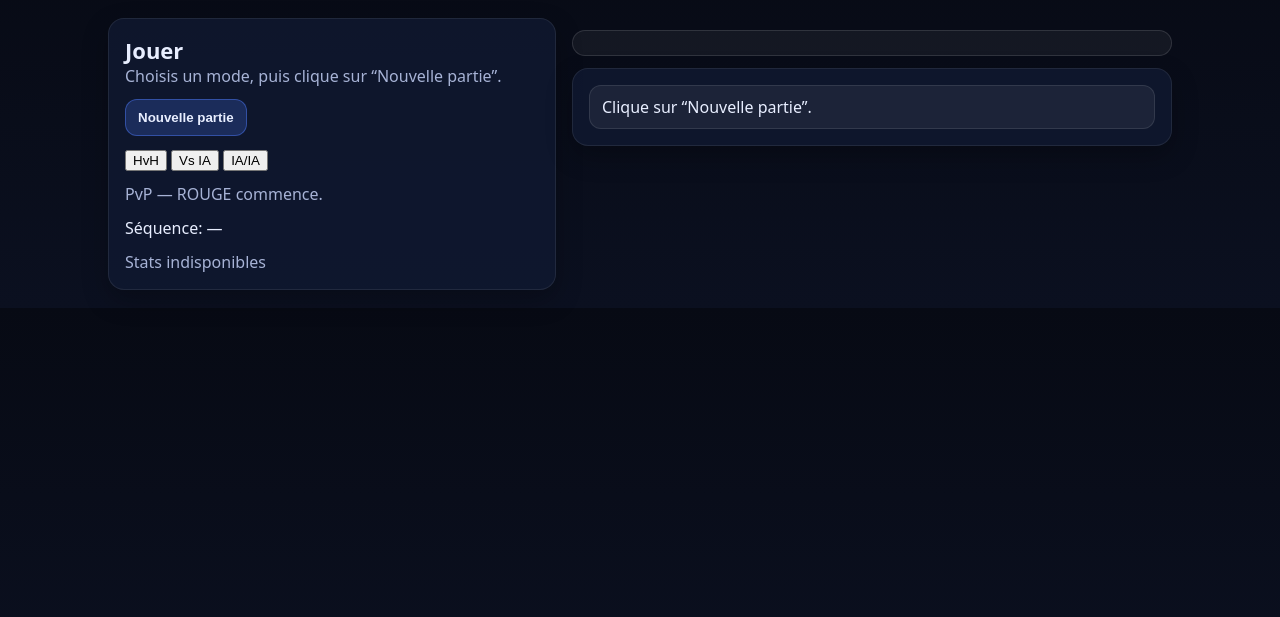
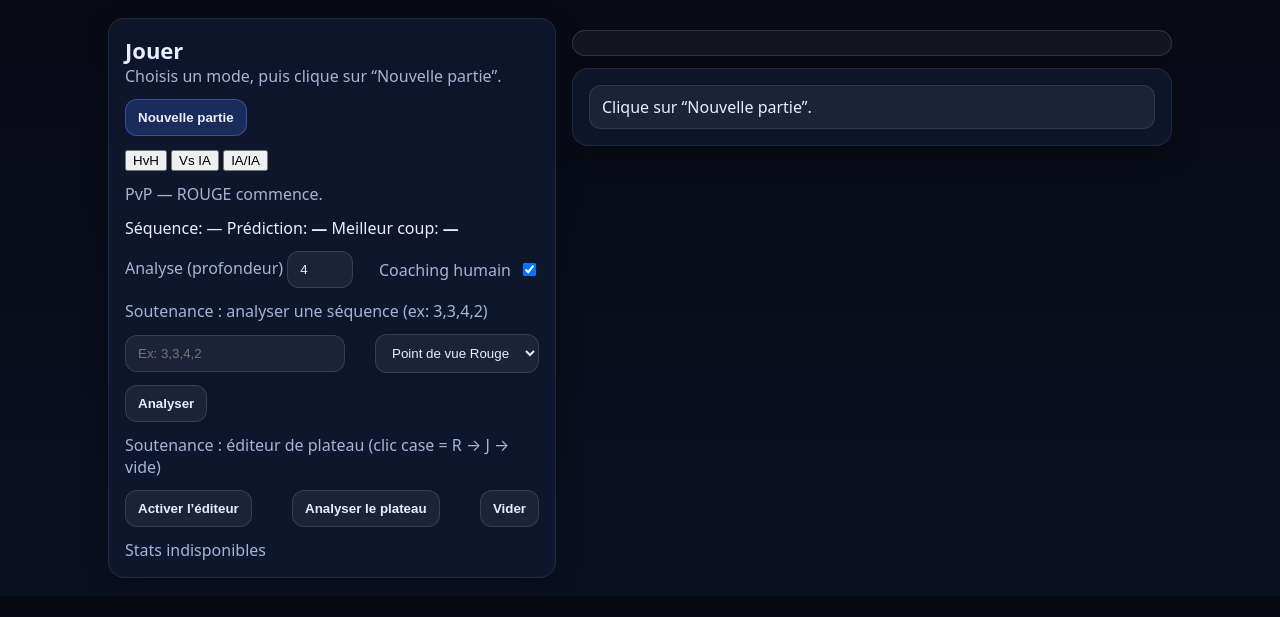
Before and after one commit to emmalclrc1/Connect4, a FastAPI app: page /play in a window 1280 px wide. Shown: the part 67-684 px from the top of the page. Run offline with FastAPI, Linux system fonts and the light colour scheme; data that the repository does not hold is empty.

Commit message:
Add coaching: weights, verdict, best move + sequence & board analyzer for demo

```diff
--- a/web/app.py
+++ b/web/app.py
@@ -4,7 +4,7 @@ import asyncio
 import time
 from contextlib import contextmanager
 from pathlib import Path
-from typing import Dict, Literal, Optional
+from typing import Dict, Literal, Optional, List, Tuple
 from uuid import uuid4
 
 from fastapi import FastAPI, Query
@@ -13,7 +13,14 @@ from fastapi.staticfiles import StaticFiles
 
 from core.config import ROUGE, JAUNE, LIGNES, COLONNES
 from core.database import db_connexion, safe_query, db_creer_partie, db_ajouter_coup
-from core.modele import creer_plateau, coup_valide, jouer_coup, changer_joueur, verifier_victoire, plateau_plein
+from core.modele import (
+    creer_plateau,
+    coup_valide,
+    jouer_coup,
+    changer_joueur,
+    verifier_victoire,
+    plateau_plein,
+)
 from core.ia import coup_aleatoire, coup_minimax
 
 ModeUI = Literal["pvp", "vsai", "iaia"]
@@ -112,7 +119,6 @@ def _db_add_move(game: dict, joueur: str, col: int):
 
 def _finish_db_game(game: dict, gagnant: Optional[str], draw: bool):
     if game.get("id_partie") is None:
-        # pas de coups => pas de partie => rien à terminer
         return
     pid = int(game["id_partie"])
     seq = ",".join(str(c) for c in game["coups"])
@@ -140,10 +146,214 @@ def _ai_choose(ai_type: AIType, plateau, joueur_ia: str, depth: int) -> Optional
         col, _ = coup_minimax(plateau, joueur_ia, profondeur=depth)
         return col
     if ai_type == "bga":
-        # fallback simple si pas de BDD d'apprentissage / pas branché ici
         col, _ = coup_minimax(plateau, joueur_ia, profondeur=max(2, min(depth, 5)))
         return col
     return None
+
+
+# -------------------------
+# ANALYSE (poids, verdict, PV)
+# -------------------------
+def _deepcopy_plateau(plateau):
+    return [row[:] for row in plateau]
+
+
+def _apply_move(plateau, col: int, joueur: str) -> Optional[Tuple[int, int]]:
+    if not coup_valide(plateau, col):
+        return None
+    row = jouer_coup(plateau, col, joueur)
+    return (row, col)
+
+
+def _verdict_from_scores(scores: dict, profondeur: int) -> str:
+    vals = [v for v in scores.values() if v is not None]
+    if not vals:
+        return "INCERTAIN"
+    best = max(vals)
+
+    if best >= 100000:
+        return "VICTOIRE"
+    if best <= -100000:
+        return "DEFAITE"
+
+    if profondeur >= 5 and abs(best) < 80:
+        return "NUL"
+
+    return "INCERTAIN"
+
+
+def _pv_find_win_line(plateau, joueur: str, profondeur: int, max_len: int = 12) -> Optional[List[int]]:
+    """
+    Retourne une ligne (PV) sous forme d'une liste de colonnes.
+    """
+    cp = _deepcopy_plateau(plateau)
+    seq: List[int] = []
+    current = joueur
+    adv = changer_joueur(joueur)
+
+    for _ in range(max_len):
+        if verifier_victoire(cp, joueur):
+            return seq
+        if verifier_victoire(cp, adv) or plateau_plein(cp) or profondeur <= 0:
+            return None
+
+        if current == joueur:
+            best_col, _scores = coup_minimax(cp, joueur, profondeur)
+            if best_col is None:
+                return None
+            _apply_move(cp, best_col, current)
+            seq.append(best_col)
+        else:
+            # réponse adverse "méchante"
+            worst_col = None
+            worst_for_player = 10**9
+
+            for c in range(COLONNES):
+                if not coup_valide(cp, c):
+                    continue
+                test = _deepcopy_plateau(cp)
+                _apply_move(test, c, adv)
+                if verifier_victoire(test, adv):
+                    worst_col = c
+                    worst_for_player = -100000
+                    break
+
+                _, sc = coup_minimax(test, joueur, max(1, profondeur - 1))
+                vals = [v for v in sc.values() if v is not None]
+                approx = max(vals) if vals else 0
+                if approx < worst_for_player:
+                    worst_for_player = approx
+                    worst_col = c
+
+            if worst_col is None:
+                return None
+            _apply_move(cp, worst_col, current)
+            seq.append(worst_col)
+
+        current = changer_joueur(current)
+        profondeur -= 1
+
+    return None
+
+
+@app.get("/api/analyze/{game_id}")
+def api_analyze(
+    game_id: str,
+    for_player: str = Query(..., pattern="^(R|J)$"),
+    depth: int = Query(4, ge=1, le=9),
+):
+    game = games.get(game_id)
+    if not game:
+        return {"ok": False, "error": "Game not found"}
+
+    plateau = game["plateau"]
+    best_col, scores = coup_minimax(plateau, for_player, profondeur=depth)
+    verdict = _verdict_from_scores(scores, depth)
+    pv = _pv_find_win_line(plateau, for_player, depth, max_len=12) if verdict == "VICTOIRE" else None
+
+    scores_list = []
+    for c in range(COLONNES):
+        v = scores.get(c, None)
+        scores_list.append(None if v is None else int(v))
+
+    return {
+        "ok": True,
+        "for_player": for_player,
+        "depth": depth,
+        "scores": scores_list,
+        "best_col": best_col,
+        "verdict": verdict,
+        "pv": pv,
+    }
+
+
+@app.get("/api/analyze_sequence")
+def api_analyze_sequence(
+    sequence: str = Query("", description="Ex: 3,3,4,2"),
+    for_player: str = Query("R", pattern="^(R|J)$"),
+    depth: int = Query(5, ge=1, le=9),
+):
+    plateau = creer_plateau()
+    joueur = ROUGE
+    coups = []
+
+    if sequence.strip():
+        parts = [p.strip() for p in sequence.split(",") if p.strip()]
+        for p in parts:
+            try:
+                col = int(p)
+            except Exception:
+                return {"ok": False, "error": "Séquence invalide (entiers séparés par des virgules)"}
+
+            if col < 0 or col >= COLONNES or not coup_valide(plateau, col):
+                return {"ok": False, "error": f"Coup invalide dans la séquence : {col}"}
+
+            jouer_coup(plateau, col, joueur)
+            coups.append(col)
+
+            if verifier_victoire(plateau, joueur) or plateau_plein(plateau):
+                break
+            joueur = changer_joueur(joueur)
+
+    best_col, scores = coup_minimax(plateau, for_player, profondeur=depth)
+    verdict = _verdict_from_scores(scores, depth)
+    pv = _pv_find_win_line(plateau, for_player, depth, max_len=14) if verdict == "VICTOIRE" else None
+
+    scores_list = []
+    for c in range(COLONNES):
+        v = scores.get(c, None)
+        scores_list.append(None if v is None else int(v))
+
+    return {
+        "ok": True,
+        "plateau": plateau,
+        "sequence_applied": ",".join(map(str, coups)),
+        "for_player": for_player,
+        "depth": depth,
+        "scores": scores_list,
+        "best_col": best_col,
+        "verdict": verdict,
+        "pv": pv,
+    }
+
+
+@app.post("/api/analyze_board")
+def api_analyze_board(
+    board: List[List[str]],
+    for_player: str = Query("R", pattern="^(R|J)$"),
+    depth: int = Query(5, ge=1, le=9),
+):
+    """
+    Analyse une position "éditée" côté front.
+    board: matrice de '.' 'R' 'J' de taille LIGNES x COLONNES
+    """
+    if not isinstance(board, list) or len(board) != LIGNES:
+        return {"ok": False, "error": "Board invalide (lignes)"}
+    for r in range(LIGNES):
+        if not isinstance(board[r], list) or len(board[r]) != COLONNES:
+            return {"ok": False, "error": "Board invalide (colonnes)"}
+        for c in range(COLONNES):
+            if board[r][c] not in (".", "R", "J"):
+                return {"ok": False, "error": "Board invalide (valeurs)"}
+
+    best_col, scores = coup_minimax(board, for_player, profondeur=depth)
+    verdict = _verdict_from_scores(scores, depth)
+    pv = _pv_find_win_line(board, for_player, depth, max_len=14) if verdict == "VICTOIRE" else None
+
+    scores_list = []
+    for c in range(COLONNES):
+        v = scores.get(c, None)
+        scores_list.append(None if v is None else int(v))
+
+    return {
+        "ok": True,
+        "for_player": for_player,
+        "depth": depth,
+        "scores": scores_list,
+        "best_col": best_col,
+        "verdict": verdict,
+        "pv": pv,
+    }
 
 
 # -------------------------
@@ -311,16 +521,12 @@ def api_about_details():
 # -------------------------
 @app.post("/api/bga/import")
 def api_bga_import(table_id: int = Query(..., ge=1)):
-    """
-    Importe une partie BGA depuis un table_id gamereview.
-    -> crée une partie en DB + coups.
-    """
     try:
         from scripts.bga_scraper import BGAScraper
     except ModuleNotFoundError:
         return {
             "ok": False,
-            "error": "Import BGA indisponible sur render (selenium non installé). Lance l'import en local, ou installe selenium."
+            "error": "Import BGA indisponible sur render (selenium non installé). Lance l'import en local, ou installe selenium.",
         }
 
     scraper = BGAScraper(headless=True)
@@ -329,7 +535,6 @@ def api_bga_import(table_id: int = Query(..., ge=1)):
         if not moves:
             return {"ok": False, "error": "Impossible de lire la partie (non loggée / replay limité / format inconnu)."}
 
-        # Convertit colonnes BGA (1..N) -> 0..N-1
         seq = [col - 1 for (_color, col) in moves]
         if any(c < 0 for c in seq):
             return {"ok": False, "error": "Colonnes invalides récupérées."}
@@ -346,7 +551,7 @@ def api_bga_import(table_id: int = Query(..., ge=1)):
             for i, col in enumerate(seq):
                 if not coup_valide(plateau, col):
                     break
-                row = jouer_coup(plateau, col, joueur)
+                jouer_coup(plateau, col, joueur)
                 coups.append(col)
                 db_ajouter_coup(conn, pid, i, joueur, col)
 
@@ -359,7 +564,6 @@ def api_bga_import(table_id: int = Query(..., ge=1)):
                     break
                 joueur = changer_joueur(joueur)
 
-            # termine
             seq_str = ",".join(str(c) for c in coups)
             safe_query(
                 conn,
@@ -392,7 +596,6 @@ async def new_game(
     plateau = creer_plateau()
     game_id = uuid4().hex
 
-    # internal roles
     if mode == "pvp":
         internal = {"kind": "pvp"}
     elif mode == "vsai":
@@ -407,7 +610,7 @@ async def new_game(
         "winner": None,
         "win_pos": None,
         "coups": [],
-        "id_partie": None,  # <-- LAZY DB
+        "id_partie": None,
         "depth": int(depth),
         "delay_ms": int(delay_ms),
         "internal": internal,
@@ -415,7 +618,6 @@ async def new_game(
     }
 
     auto = None
-    # Si vsai et l'humain est JAUNE, l'IA (ROUGE) commence
     if internal["kind"] == "vsai" and internal["ai"] == ROUGE:
         await asyncio.sleep(delay_ms / 1000.0)
         col = _ai_choose(internal["ai_type"], plateau, ROUGE, int(depth))
@@ -452,7 +654,6 @@ async def move(game_id: str, col: int = Query(..., ge=0, le=50)):
         plateau = game["plateau"]
         joueur = game["joueur"]
 
-        # humain joue (pvp ou vsai)
         if not coup_valide(plateau, col):
             return {"ok": False, "error": "Coup invalide"}
 
@@ -490,10 +691,8 @@ async def move(game_id: str, col: int = Query(..., ge=0, le=50)):
                 "last_move": game["last_move"],
             }
 
-        # switch
         game["joueur"] = changer_joueur(joueur)
 
-        # IA répond si vsai
         ia_move = None
         if internal["kind"] == "vsai" and game["joueur"] == internal["ai"]:
             await asyncio.sleep(game["delay_ms"] / 1000.0)
--- a/web/static/play.js
+++ b/web/static/play.js
@@ -5,6 +5,7 @@ let lastMove = null;
 let busy = false;
 
 let currentUIMode = "pvp"; // pvp|vsai|iaia
+let editorEnabled = false;
 
 const gridEl = document.getElementById("grid");
 const boardTopEl = document.getElementById("boardTop");
@@ -13,6 +14,22 @@ const statusEl = document.getElementById("status");
 const seqEl = document.getElementById("seq");
 const globalStatsEl = document.getElementById("globalStats");
 const optionsEl = document.getElementById("options");
+
+const verdictEl = document.getElementById("verdict");
+const bestMoveEl = document.getElementById("bestMove");
+const pvLineEl = document.getElementById("pvLine");
+const analysisDepthEl = document.getElementById("analysisDepth");
+const assistHumanEl = document.getElementById("assistHuman");
+
+const seqInputEl = document.getElementById("seqInput");
+const seqPlayerEl = document.getElementById("seqPlayer");
+const analyzeSeqBtn = document.getElementById("analyzeSeqBtn");
+
+const toggleEditorBtn = document.getElementById("toggleEditorBtn");
+const analyzeBoardBtn = document.getElementById("analyzeBoardBtn");
+const clearBoardBtn = document.getElementById("clearBoardBtn");
+
+let lastAnalysis = null;
 
 function setBusy(v){
   busy = v;
@@ -37,6 +54,82 @@ function setSequence(seq){
   seqEl.textContent = (seq && seq.length) ? seq : "—";
 }
 
+function setAnalysisUIEmpty(){
+  verdictEl.textContent = "—";
+  bestMoveEl.textContent = "—";
+  pvLineEl.textContent = "";
+  lastAnalysis = null;
+  applyAnalysisToUI();
+}
+
+function normalizeScore(v){
+  if (v === null || v === undefined) return {h:0, neg:false};
+  const x = Math.max(-100000, Math.min(100000, Number(v)));
+  const h = Math.round((Math.abs(x) / 100000) * 100);
+  return {h, neg: x < 0};
+}
+
+function applyAnalysisToUI(){
+  document.querySelectorAll(".colWrap").forEach(w => w.classList.remove("best"));
+
+  if (!lastAnalysis || !lastAnalysis.scores) return;
+
+  const scores = lastAnalysis.scores;
+  const bestCol = lastAnalysis.best_col;
+
+  for (let c = 0; c < scores.length; c++){
+    const wrap = boardTopEl.querySelector(`.colWrap[data-col="${c}"]`);
+    if (!wrap) continue;
+    const bar = wrap.querySelector(".weightBar");
+    if (!bar) continue;
+
+    const val = scores[c];
+    if (val === null){
+      bar.style.height = "0%";
+      bar.classList.remove("neg");
+      continue;
+    }
+
+    const {h, neg} = normalizeScore(val);
+    bar.style.height = `${Math.max(8, h)}%`;
+    bar.classList.toggle("neg", neg);
+  }
+
+  if (bestCol !== null && bestCol !== undefined){
+    const bw = boardTopEl.querySelector(`.colWrap[data-col="${bestCol}"]`);
+    if (bw) bw.classList.add("best");
+  }
+
+  verdictEl.textContent = lastAnalysis.verdict || "—";
+  bestMoveEl.textContent = (bestCol === null || bestCol === undefined) ? "—" : String(bestCol);
+
+  if (lastAnalysis.pv && lastAnalysis.pv.length){
+    pvLineEl.textContent = `Ligne proposée : ${lastAnalysis.pv.join(" → ")}`;
+  } else {
+    pvLineEl.textContent = "";
+  }
+}
+
+async function fetchAnalysis(){
+  // analyse uniquement si partie live
+  if (!gameId || !board) return;
+
+  const depth = Number(analysisDepthEl?.value || 4);
+
+  let forPlayer = "R";
+  if (currentUIMode === "vsai" && assistHumanEl?.checked){
+    forPlayer = document.getElementById("humanColor")?.value || "R";
+  }
+
+  try{
+    const res = await fetch(`/api/analyze/${gameId}?for_player=${encodeURIComponent(forPlayer)}&depth=${encodeURIComponent(depth)}`);
+    const data = await res.json();
+    if (!data.ok) return;
+    lastAnalysis = data;
+    applyAnalysisToUI();
+  }catch{}
+}
+
 function renderTopButtons(){
   boardTopEl.innerHTML = "";
   if (!board) return;
@@ -46,16 +139,34 @@ function renderTopButtons(){
   for (let c = 0; c < cols; c++){
     const wrap = document.createElement("div");
     wrap.className = "colWrap";
+    wrap.dataset.col = String(c);
 
     const btn = document.createElement("button");
     btn.className = "dropBtn";
     btn.textContent = "↓";
-    btn.disabled = busy || (currentUIMode === "iaia") || !gameId;
+    btn.disabled = busy || (currentUIMode === "iaia") || !gameId || editorEnabled;
     btn.addEventListener("click", () => playMove(c));
 
+    const barWrap = document.createElement("div");
+    barWrap.className = "weightBarWrap";
+
+    const bar = document.createElement("div");
+    bar.className = "weightBar";
+    bar.style.height = "0%";
+    barWrap.appendChild(bar);
+
     wrap.appendChild(btn);
+    wrap.appendChild(barWrap);
     boardTopEl.appendChild(wrap);
   }
+
+  applyAnalysisToUI();
+}
+
+function cellCycleValue(v){
+  if (v === ".") return "R";
+  if (v === "R") return "J";
+  return ".";
 }
 
 function renderBoard(){
@@ -68,6 +179,8 @@ function renderBoard(){
     for (let c = 0; c < cols; c++){
       const cell = document.createElement("div");
       cell.className = "cell";
+      cell.dataset.r = String(r);
+      cell.dataset.c = String(c);
 
       const isWin = winPos && winPos.some(([lr, lc]) => lr === r && lc === c);
       if (isWin) cell.classList.add("win");
@@ -75,13 +188,24 @@ function renderBoard(){
       const piece = document.createElement("div");
       piece.className = "piece " + pieceClass(board[r][c]);
 
-      // animation uniquement sur le dernier pion joué
       if (lastMove && lastMove.row === r && lastMove.col === c) {
         piece.classList.add("drop");
       }
 
       cell.appendChild(piece);
-      cell.addEventListener("click", () => playMove(c));
+
+      cell.addEventListener("click", async () => {
+        if (editorEnabled){
+          // editor: cycle value
+          board[r][c] = cellCycleValue(board[r][c]);
+          lastMove = null;
+          winPos = null;
+          renderBoard();
+          return;
+        }
+        // normal play: play column
+        await playMove(c);
+      });
 
       gridEl.appendChild(cell);
     }
@@ -172,10 +296,14 @@ async function newGame(){
   setBusy(true);
 
   try{
+    editorEnabled = false;
+    toggleEditorBtn.textContent = "Activer l’éditeur";
+
     winPos = null;
     lastMove = null;
     board = null;
     gameId = null;
+    setAnalysisUIEmpty();
     renderTopButtons();
 
     let url = "/new-game?";
@@ -213,6 +341,7 @@ async function newGame(){
 
     renderBoard();
     await loadStats();
+    await fetchAnalysis();
   } finally {
     setBusy(false);
   }
@@ -221,6 +350,7 @@ async function newGame(){
 async function playMove(col){
   if (!gameId || busy) return;
   if (currentUIMode === "iaia") return;
+  if (editorEnabled) return;
 
   setBusy(true);
   try{
@@ -238,6 +368,7 @@ async function playMove(col){
 
     setSequence(data.sequence || "");
     renderBoard();
+    await fetchAnalysis();
 
     if (data.winner){
       statusEl.textContent = `🎉 Victoire ${data.winner}`;
@@ -309,11 +440,92 @@ function setMode(mode){
   board = null;
   winPos = null;
   lastMove = null;
+  editorEnabled = false;
+  toggleEditorBtn.textContent = "Activer l’éditeur";
   setSequence("");
+  setAnalysisUIEmpty();
   statusEl.textContent = "Clique sur “Nouvelle partie”.";
   renderOptions();
   renderTopButtons();
   gridEl.innerHTML = "";
+}
+
+async function analyzeSequence(){
+  const seq = (seqInputEl?.value || "").trim();
+  const p = seqPlayerEl?.value || "R";
+  const depth = Number(analysisDepthEl?.value || 5);
+
+  try{
+    const res = await fetch(`/api/analyze_sequence?sequence=${encodeURIComponent(seq)}&for_player=${encodeURIComponent(p)}&depth=${encodeURIComponent(depth)}`);
+    const data = await res.json();
+    if (!data.ok){
+      statusEl.textContent = data.error || "Erreur analyse séquence";
+      return;
+    }
+
+    // affiche la position analysée
+    gameId = null;
+    editorEnabled = false;
+    toggleEditorBtn.textContent = "Activer l’éditeur";
+
+    board = data.plateau;
+    winPos = null;
+    lastMove = null;
+    lastAnalysis = data;
+
+    setSequence(data.sequence_applied || "");
+    statusEl.textContent = `Analyse OK — Verdict: ${data.verdict} — Meilleur coup: ${data.best_col}`;
+    renderBoard();
+  }catch{
+    statusEl.textContent = "Erreur réseau";
+  }
+}
+
+function emptyBoard(rows, cols){
+  return Array.from({length: rows}, () => Array.from({length: cols}, () => "."));
+}
+
+async function analyzeBoard(){
+  if (!board) return;
+  const p = seqPlayerEl?.value || "R";
+  const depth = Number(analysisDepthEl?.value || 5);
+
+  try{
+    const res = await fetch(`/api/analyze_board?for_player=${encodeURIComponent(p)}&depth=${encodeURIComponent(depth)}`, {
+      method: "POST",
+      headers: {"Content-Type":"application/json"},
+      body: JSON.stringify(board),
+    });
+    const data = await res.json();
+    if (!data.ok){
+      statusEl.textContent = data.error || "Erreur analyse plateau";
+      return;
+    }
+    lastAnalysis = data;
+    statusEl.textContent = `Analyse plateau — Verdict: ${data.verdict} — Meilleur coup: ${data.best_col}`;
+    renderTopButtons();
+  }catch{
+    statusEl.textContent = "Erreur réseau";
+  }
+}
+
+function toggleEditor(){
+  editorEnabled = !editorEnabled;
+  toggleEditorBtn.textContent = editorEnabled ? "Désactiver l’éditeur" : "Activer l’éditeur";
+  statusEl.textContent = editorEnabled
+    ? "Éditeur actif : clique les cases (R → J → vide), puis “Analyser le plateau”."
+    : "Éditeur désactivé.";
+  renderTopButtons();
+}
+
+function clearBoard(){
+  const {rows, cols} = dims();
+  board = emptyBoard(rows || 9, cols || 9);
+  winPos = null;
+  lastMove = null;
+  setSequence("");
+  setAnalysisUIEmpty();
+  renderBoard();
 }
 
 document.querySelectorAll("button.modeBtn").forEach(b => {
@@ -321,8 +533,15 @@ document.querySelectorAll("button.modeBtn").forEach(b => {
 });
 
 newGameBtn.addEventListener("click", newGame);
+analyzeSeqBtn.addEventListener("click", analyzeSequence);
+
+toggleEditorBtn.addEventListener("click", toggleEditor);
+analyzeBoardBtn.addEventListener("click", analyzeBoard);
+clearBoardBtn.addEventListener("click", clearBoard);
+
+analysisDepthEl.addEventListener("change", () => { if (gameId) fetchAnalysis(); });
+assistHumanEl.addEventListener("change", () => { if (gameId) fetchAnalysis(); });
 
 // init
 renderOptions();
-renderTopButtons();
 loadStats();
--- a/web/static/style.css
+++ b/web/static/style.css
@@ -214,3 +214,32 @@ h3{ font-size:16px; }
   background:rgba(255,255,255,.06);
   border:1px solid rgba(255,255,255,.10);
 }
+
+/* ---- Weights / coaching ---- */
+.weightBarWrap{
+  height: 30px;
+  border-radius: 10px;
+  border: 1px solid rgba(255,255,255,.10);
+  background: rgba(0,0,0,.12);
+  overflow: hidden;
+  position: relative;
+}
+
+.weightBar{
+  position:absolute;
+  left:0; right:0;
+  bottom:0;
+  height: 0%;
+  background: rgba(79,124,255,.35);
+}
+
+.weightBar.neg{
+  top:0;
+  bottom:auto;
+  background: rgba(239,68,68,.35);
+}
+
+.colWrap.best .dropBtn{
+  outline: 2px solid rgba(79,124,255,.85);
+  outline-offset: 2px;
+}
--- a/web/templates/play.html
+++ b/web/templates/play.html
@@ -5,7 +5,7 @@
   <meta name="viewport" content="width=device-width,initial-scale=1.0" />
   <title>Connect4 — Jouer</title>
   <link rel="icon" href="data:,">
-  <link rel="stylesheet" href="/static/style.css?v=20260302">
+  <link rel="stylesheet" href="/static/style.css?v=20260304">
 </head>
 <body>
 <header class="topbar">
@@ -39,6 +39,42 @@
 
     <div class="mt pills">
       <span class="pill"><span class="dot"></span> Séquence: <span id="seq">—</span></span>
+      <span class="pill">Prédiction: <b id="verdict">—</b></span>
+      <span class="pill">Meilleur coup: <b id="bestMove">—</b></span>
+    </div>
+
+    <div class="mt muted" id="pvLine"></div>
+
+    <div class="mt row">
+      <label class="muted">Analyse (profondeur)
+        <input id="analysisDepth" class="sel" type="number" min="1" max="9" value="4" />
+      </label>
+
+      <label class="muted" style="display:flex;align-items:center;gap:8px;">
+        Coaching humain
+        <input id="assistHuman" type="checkbox" checked />
+      </label>
+    </div>
+
+    <div class="mt">
+      <div class="muted">Soutenance : analyser une séquence (ex: 3,3,4,2)</div>
+      <div class="row mt">
+        <input id="seqInput" class="inp" placeholder="Ex: 3,3,4,2" />
+        <select id="seqPlayer" class="sel">
+          <option value="R" selected>Point de vue Rouge</option>
+          <option value="J">Point de vue Jaune</option>
+        </select>
+        <button id="analyzeSeqBtn" class="btn secondary">Analyser</button>
+      </div>
+    </div>
+
+    <div class="mt">
+      <div class="muted">Soutenance : éditeur de plateau (clic case = R → J → vide)</div>
+      <div class="row mt">
+        <button id="toggleEditorBtn" class="btn secondary">Activer l’éditeur</button>
+        <button id="analyzeBoardBtn" class="btn secondary">Analyser le plateau</button>
+        <button id="clearBoardBtn" class="btn secondary">Vider</button>
+      </div>
     </div>
 
     <div class="mt muted" id="globalStats">Stats...</div>
@@ -54,6 +90,6 @@
   </section>
 </main>
 
-<script src="/static/play.js?v=20260302" defer></script>
+<script src="/static/play.js?v=20260304" defer></script>
 </body>
 </html>
```
